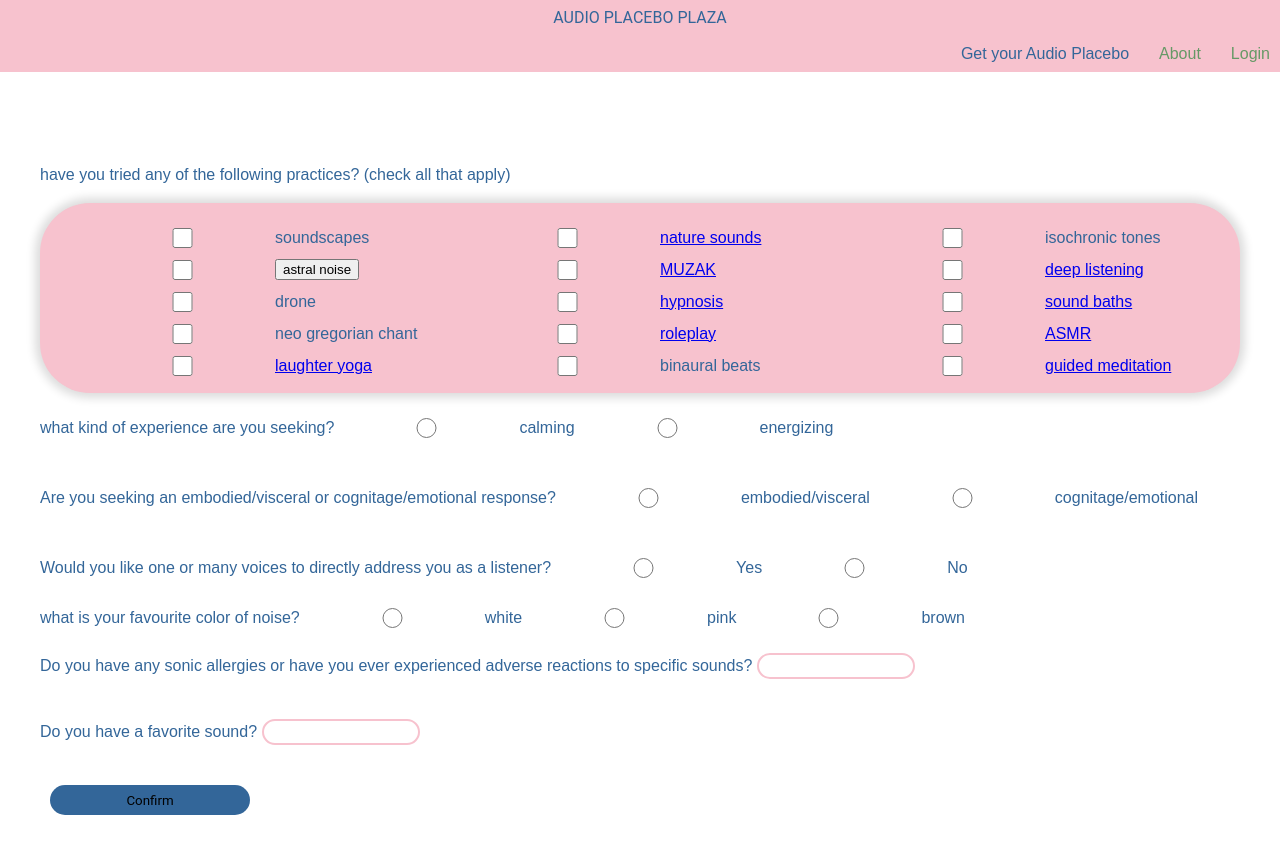
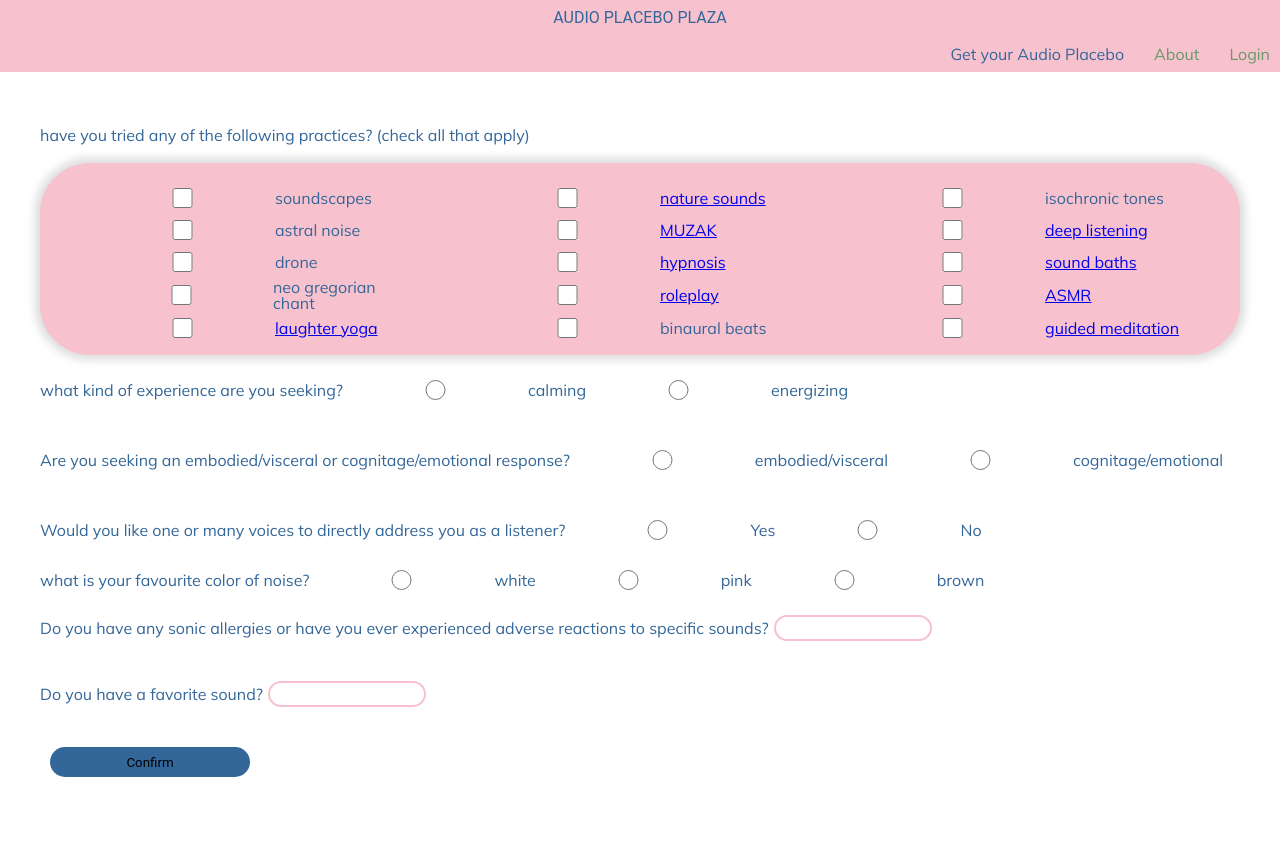
Before and after one commit to juliaedyck/Audio-Placebo-Plaza, a React (Create React App) app in the folder client/: page /Form in a window 1280 px wide. After the commit the page ends 817 px from the top, so only its background shows below. Built offline with nearby package versions, Linux system fonts and the light colour scheme.

Commit message:
fixing audio

```diff
--- a/client/public/index.html
+++ b/client/public/index.html
@@ -24,6 +24,10 @@
       work correctly both with client-side routing and a non-root public URL.
       Learn how to configure a non-root public URL by running `npm run build`.
     -->
+
+<link rel="preconnect" href="https://fonts.googleapis.com">
+<link rel="preconnect" href="https://fonts.gstatic.com" crossorigin>
+<link href="https://fonts.googleapis.com/css2?family=Mulish:wght@300;400;600;900&display=swap" rel="stylesheet">
     <title>React App</title>
   </head>
   <body>
--- a/client/src/components/Form.js
+++ b/client/src/components/Form.js
@@ -16,6 +16,8 @@ const Form = () => {
   const [embodied, setEmbodied] = useState();
   const [voices, setVoices] = useState();
   const [playing, setPlaying] = useState(false);
+
+
   const {
     loggedIn,
     setLoggedIn,
@@ -28,32 +30,49 @@ const Form = () => {
   const history = useHistory();
   let audio1 = new Audio("/isotones.mp3");
   let audio2 = new Audio("/VLF+short.mp3");
+  const [audioElement1, setAudioElement1]= useState(audio1)
+  const [audio, setAudio] = useState({isotones: audio1, vlf: audio2})
+  const [currentlyPlaying, setCurrentlyPlaying] = useState(null)
+
+
+
+
+
 
   // let audio = isotones
 
-  const start1 = () => {
-    audio1.play();
+  // const start1 = () => {
+  //   audio1.play();
+  // };
+
+  const playPause = (soundname) => {
+    if (currentlyPlaying === soundname) {
+      audio[currentlyPlaying].pause();
+      setCurrentlyPlaying(null);
+
+    }
+    // Get state of song
+    // let isPlaying = this.state.isPlaying;
+    else if (currentlyPlaying) {
+      // Pause the song if it is playing
+      audio[currentlyPlaying].pause();
+      audio[soundname].play();
+      setCurrentlyPlaying(soundname);
+
+    } else {
+      // Play the song if it is paused
+      audio[soundname].play();
+      setCurrentlyPlaying(soundname);
+      console.log("play");
+    }
   };
 
-  const start2 = () => {
-    audio2.play();
-  };
+const newWindow = (url) => {
+  window.open(url, "newwindow", "width=500,height=350");
+  return false;
+};
 
-  const playPause1 = () => {
-    // Get state of song
-    // let isPlaying = this.state.isPlaying;
 
-    if (playing) {
-      // Pause the song if it is playing
-      audio1.pause();
-      setPlaying(false);
-      console.log("PAUSE");
-    } else {
-      // Play the song if it is paused
-      audio1.play();
-      setPlaying(true);
-    }
-  };
 
   const handleSubmit = (ev) => {
     ev.preventDefault();
@@ -107,10 +126,11 @@ const Form = () => {
               <Input2 type="checkbox" id="soundscapes"  />
               <label for="soundscapes">
                 {" "}
-                <StyledLink href="https://en.wikipedia.org/wiki/Soundscape"
-                  // href="https://en.wikipedia.org/wiki/Soundscape"
+                <StyledLink
+                // href="https://en.wikipedia.org/wiki/Soundscape"
+                onClick={()=>newWindow("https://en.wikipedia.org/wiki/Soundscape")}
                   target="_blank"
-                  // onclick="window.open('https://en.wikipedia.org/wiki/Soundscape','name','width=600,height=400')"
+                  // onClick="window.open('https://en.wikipedia.org/wiki/Soundscape','name','width=600,height=400')"
                 >
                   soundscapes{" "}
                 </StyledLink>{" "}
@@ -123,7 +143,7 @@ const Form = () => {
                 <a
                   href="https://www.youtube.com/watch?v=Jll0yqdQclw"
                   target="popup"
-                  onclick="window.open('https://www.youtube.com/watch?v=Jll0yqdQclw,'name','width=600,height=400')"
+                  onClick="window.open('https://www.youtube.com/watch?v=Jll0yqdQclw,'name','width=600,height=400')"
                 >
                   nature sounds
                 </a>
@@ -131,17 +151,16 @@ const Form = () => {
             </Choice>
 
             <Choice>
-              <Input2 type="checkbox" id="isochronic tones" />
-              <label for="isochronic tones">
-                <div onClick={playPause1}>isochronic tones</div>{" "}
+              <Input2 type="checkbox" id="isotones" />
+              <label for="isotones">
+                <div onClick={() => playPause("isotones")}>isochronic tones</div>
               </label>
             </Choice>
 
             <Choice>
-              <Input2 type="checkbox" id="astral noise" />
-              <label for="astral noise">
-                {" "}
-                <button onClick={start2}>astral noise</button>{" "}
+              <Input2 type="checkbox" id="vlf" />
+              <label for="vlf">
+                <div onClick={() => playPause("vlf")}>astral noise</div>
               </label>
             </Choice>
 
@@ -151,7 +170,7 @@ const Form = () => {
                 <a
                   href="https://en.wikipedia.org/wiki/Muzak"
                   target="popup"
-                  onclick="window.open('https://en.wikipedia.org/wiki/Muzak,'name','resizable,width=600,height=400'); return false;"
+                  onClick="window.open('https://en.wikipedia.org/wiki/Muzak,'name','resizable,width=600,height=400'); return false;"
                 >
                   MUZAK
                 </a>
@@ -164,7 +183,7 @@ const Form = () => {
                 <a
                   href="https://monoskop.org/images/2/2c/Oliveros_Pauline_Deep_Listening_A_Composers_Sound_Practice_2005.pdf"
                   target="popup"
-                  onclick="window.open('https://monoskop.org/images/2/2c/Oliveros_Pauline_Deep_Listening_A_Composers_Sound_Practice_2005.pdf,'name','width=600,height=400')"
+                  onClick="window.open('https://monoskop.org/images/2/2c/Oliveros_Pauline_Deep_Listening_A_Composers_Sound_Practice_2005.pdf,'name','width=600,height=400')"
                 >
                   {" "}
                   deep listening
@@ -183,7 +202,7 @@ const Form = () => {
                 <a
                   href="https://youngascensionhypnosis.bandcamp.com/track/you-cant-fuck-it-up"
                   target="popup"
-                  onclick="window.open('https://youngascensionhypnosis.bandcamp.com/track/you-cant-fuck-it-up')"
+                  onClick="window.open('https://youngascensionhypnosis.bandcamp.com/track/you-cant-fuck-it-up')"
                 >
                   {" "}
                   hypnosis
@@ -197,7 +216,7 @@ const Form = () => {
                 <a
                   href="https://www.healthline.com/health/sound-bath"
                   target="popup"
-                  onclick="window.open('https://www.healthline.com/health/sound-bath')"
+                  onClick="window.open('https://www.healthline.com/health/sound-bath')"
                 >
                   {" "}
                   sound baths
@@ -217,7 +236,7 @@ const Form = () => {
                 <a
                   href="https://en.wikipedia.org/wiki/Role-playing"
                   target="popup"
-                  onclick="window.open('https://en.wikipedia.org/wiki/Role-playing')"
+                  onClick="window.open('https://en.wikipedia.org/wiki/Role-playing')"
                 >
                   {" "}
                   roleplay
@@ -232,7 +251,7 @@ const Form = () => {
                 <a
                   href="https://www.youtube.com/watch?v=bbPg3Dc68cA"
                   target="popup"
-                  onclick="window.open('https://www.youtube.com/watch?v=bbPg3Dc68cA')"
+                  onClick="window.open('https://www.youtube.com/watch?v=bbPg3Dc68cA')"
                 >
                   {" "}
                   ASMR
@@ -245,7 +264,7 @@ const Form = () => {
                 <a
                   href="https://laughteryoga.org/"
                   target="popup"
-                  onclick="window.open('https://laughteryoga.org/')"
+                  onClick="window.open('https://laughteryoga.org/')"
                 >
                   {" "}
                   laughter yoga
@@ -264,7 +283,7 @@ const Form = () => {
                 <a
                   href="https://www.youtube.com/watch?v=eg53RoTeOV4&t=6s"
                   target="popup"
-                  onclick="window.open('https://www.youtube.com/watch?v=eg53RoTeOV4&t=6s')"
+                  onClick="window.open('https://www.youtube.com/watch?v=eg53RoTeOV4&t=6s')"
                 >
                   {" "}
                   guided meditation{" "}
@@ -408,7 +427,16 @@ const Choice = styled.div`
   }
 `;
 
-const StyledLink = styled(Link)`
+// const StyledLink = styled(Link)`
+// text-decoration: none;
+//   color: var(--color-blue);
+//   &:hover {
+//     color: var(--color-green);
+//     transition: 300ms ease-in-out;
+//   }
+// `
+
+const StyledLink = styled.a`
 text-decoration: none;
   color: var(--color-blue);
   &:hover {
@@ -416,6 +444,7 @@ text-decoration: none;
     transition: 300ms ease-in-out;
   }
 `
+
 const Experience = styled.div`
 padding-top: 20px;
 padding-bottom: 20px;
@@ -489,7 +518,7 @@ const Wrapper = styled.div`
 `;
 
 const Container = styled.div`
-  margin-top: 50px;
+  margin-top: 10px;
   padding: 40px;
   display: flex;
   flex-direction: column;
```
Also changed, not shown: client/src/components/GlobalStyles.js (+0 -7 lines).
